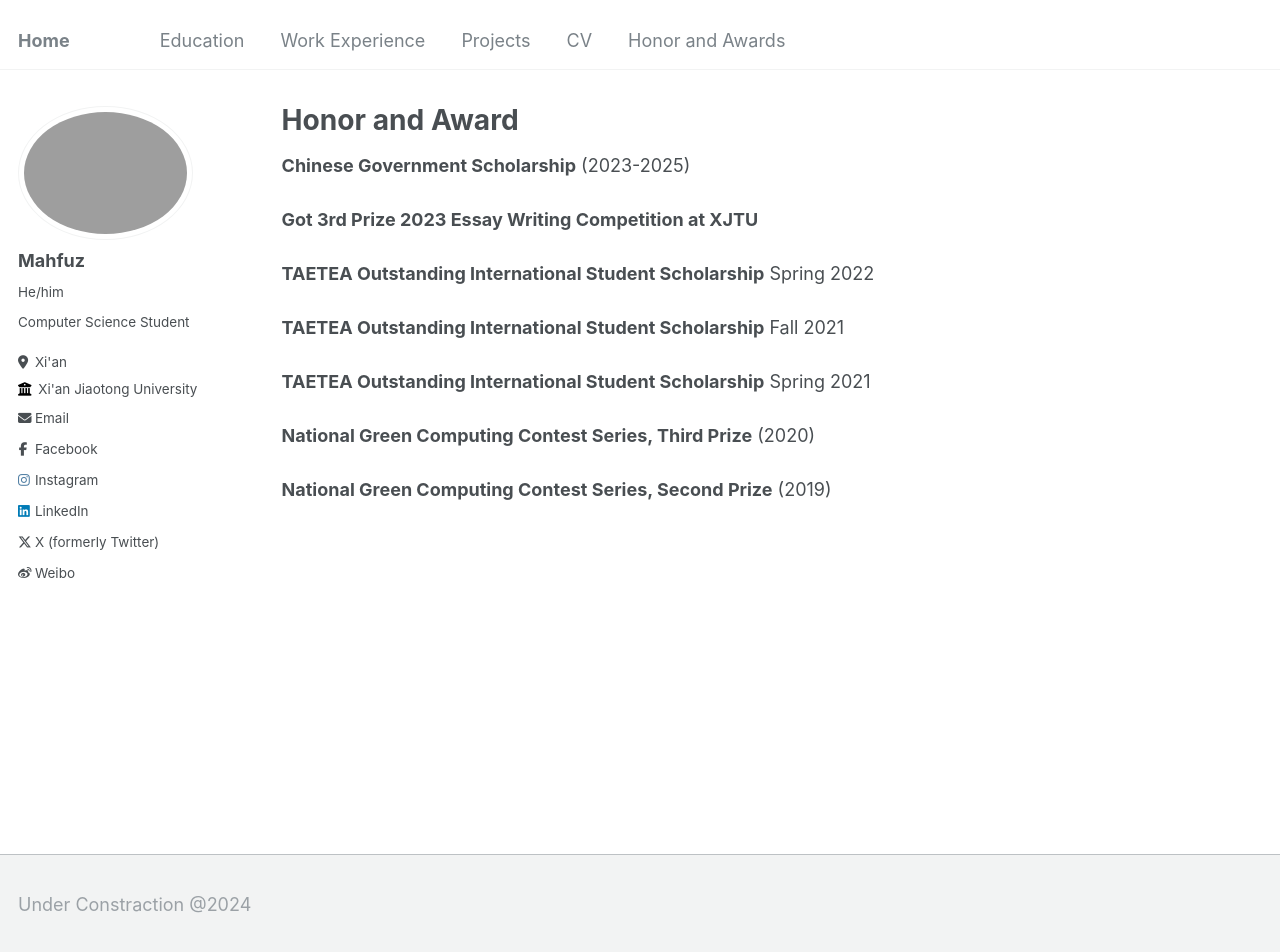
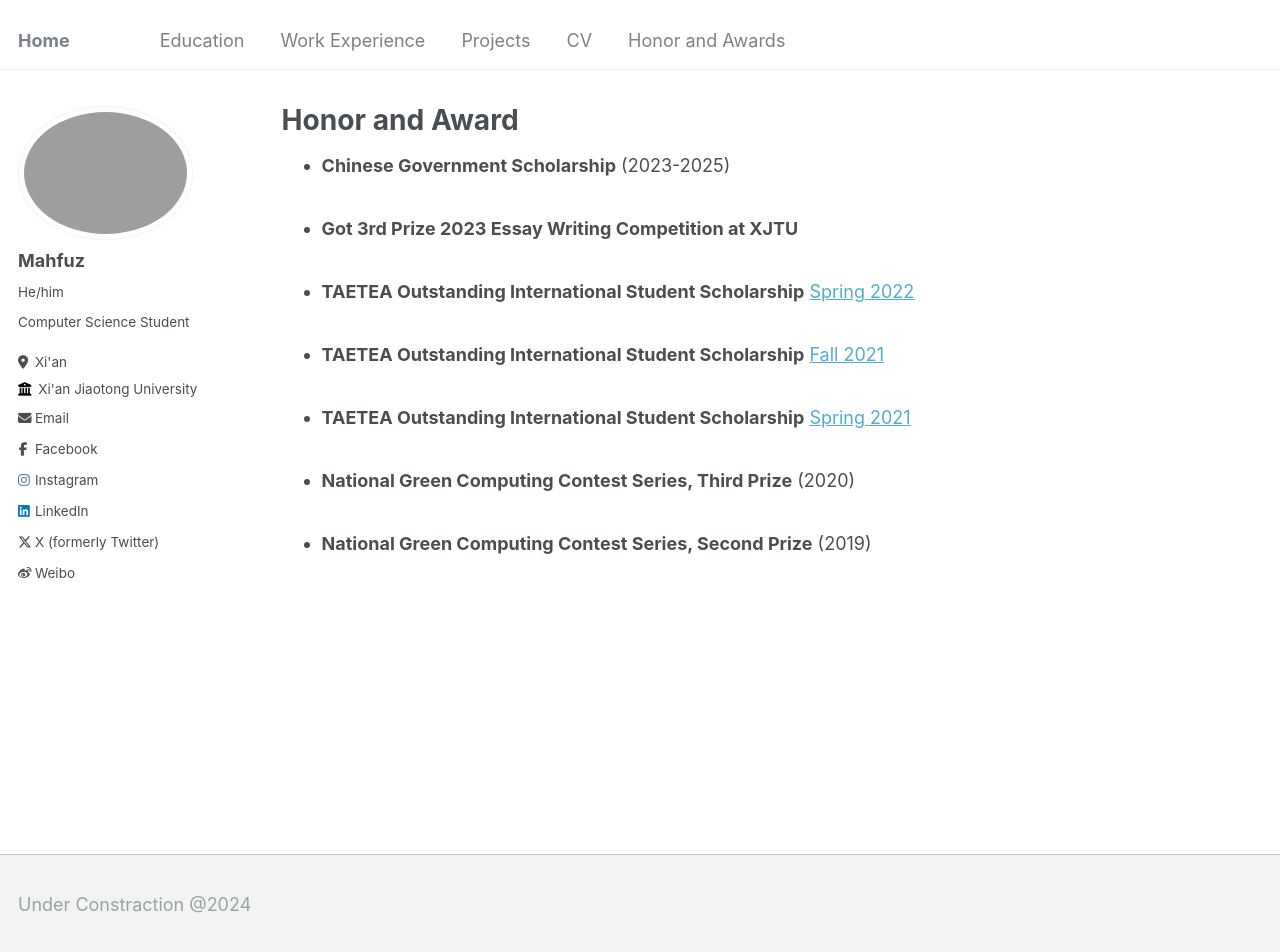
Before and after one commit to mahfuztbt/mahfuztbt.github.io, a Jekyll site: the page built from _pages/Honor&Award.md, in a window 1280 px wide and 954 px high. Built offline with Jekyll 4.4.1, drawn with Linux system fonts in a browser that asks for light colours.

```diff
--- a/_pages/Honor&Award.md
+++ b/_pages/Honor&Award.md
@@ -5,10 +5,10 @@ permalink: /Honor&Award/
 author_profile: true
 ---
 
-**Chinese Government Scholarship** (2023-2025) <br/>
-<br/>**Got 3rd Prize 2023 Essay Writing Competition at XJTU** <br/>
-<br/>**TAETEA Outstanding International Student Scholarship** Spring 2022 <br>
-<br/>**TAETEA Outstanding International Student Scholarship** Fall 2021 <br>
-<br/>**TAETEA Outstanding International Student Scholarship** Spring 2021 <br>
-<br/>**National Green Computing Contest Series, Third Prize** (2020) <br/>
-<br/>**National Green Computing Contest Series, Second Prize** (2019) <br/>
+- **Chinese Government Scholarship** (2023-2025) <br/> <br/>
+- **Got 3rd Prize 2023 Essay Writing Competition at XJTU** <br/> <br/>
+- **TAETEA Outstanding International Student Scholarship** [Spring 2022](http://www.xsjzwh.ynu.edu.cn/info/1019/2386.htm) <br> <br/>
+- **TAETEA Outstanding International Student Scholarship** [Fall 2021](http://www.xsjzwh.ynu.edu.cn/info/1019/2268.htm) <br> <br/>
+- **TAETEA Outstanding International Student Scholarship** [Spring 2021](http://www.xsjzwh.ynu.edu.cn/info/1019/2229.htm) <br> <br/>
+- **National Green Computing Contest Series, Third Prize** (2020) <br/> <br/>
+- **National Green Computing Contest Series, Second Prize** (2019) <br/> <br/>
```
